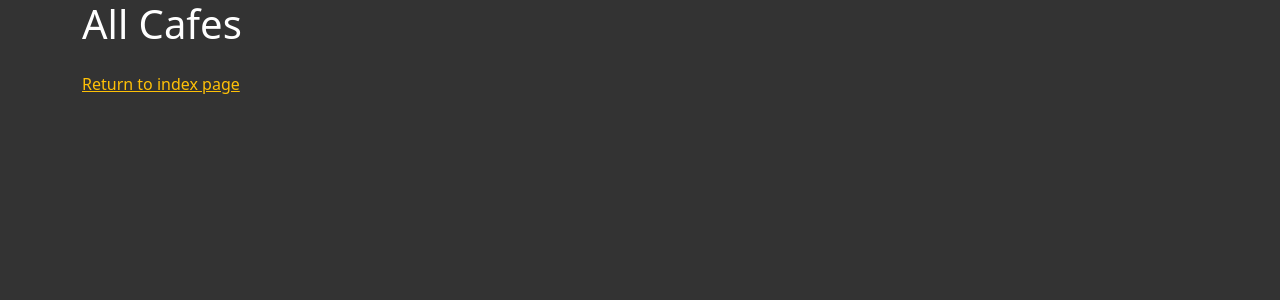
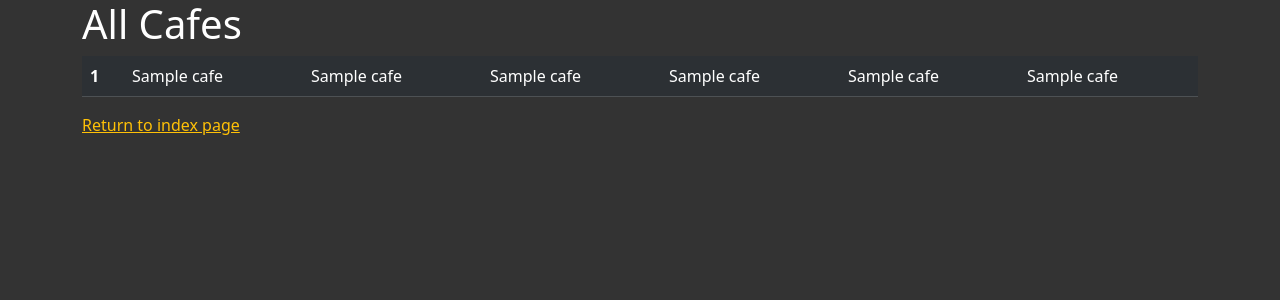
Before and after one commit to imakashrandhawa/100-days-of-python, a Flask app: template Day-62/templates/cafes.html in a window 1280 px wide. Shown: the top 300 px of the page. Run offline with Flask 3, Linux system fonts and the light colour scheme; the template is opened without the code that fills it: most values are stand-ins (such as "Sample title", 1, 10 or a date in 2020); some libraries are stand-ins or nearby versions.

Commit message:
updated the cafes.html to get the data from the .csv file and show on the page with the help of jinja.

```diff
--- a/Day-62/main.py
+++ b/Day-62/main.py
@@ -60,6 +60,7 @@ def cafes():
         list_of_rows = []
         for row in csv_data:
             list_of_rows.append(row)
+        print(list_of_rows[0])
     return render_template('cafes.html', cafes=list_of_rows)
 
 
--- a/Day-62/templates/cafes.html
+++ b/Day-62/templates/cafes.html
@@ -10,9 +10,20 @@
       <h1>All Cafes</h1>
 
 	  <table class="table table-dark table-striped table-hover">
-          <!-- This is where you will write the code to render a Bootstrap
-          Table that contains all the information from the
-          cafe-data.csv file. -->
+      <tbody>
+        {% for cafe in cafes%}
+        <tr>
+          <th scope="row">{{cafe[0]}}</th>
+          <td>{{cafe[1]}}</td>
+          <td>{{cafe[2]}}</td>
+          <td>{{cafe[3]}}</td>
+            <td>{{cafe[4]}}</td>
+            <td>{{cafe[5]}}</td>
+            <td>{{cafe[6]}}</td>
+        </tr>
+        {% endfor %}
+      </tbody>
+
   	  </table>
 
       <p><a href="{{ url_for('home')}}">Return to index page</a></p>
```
